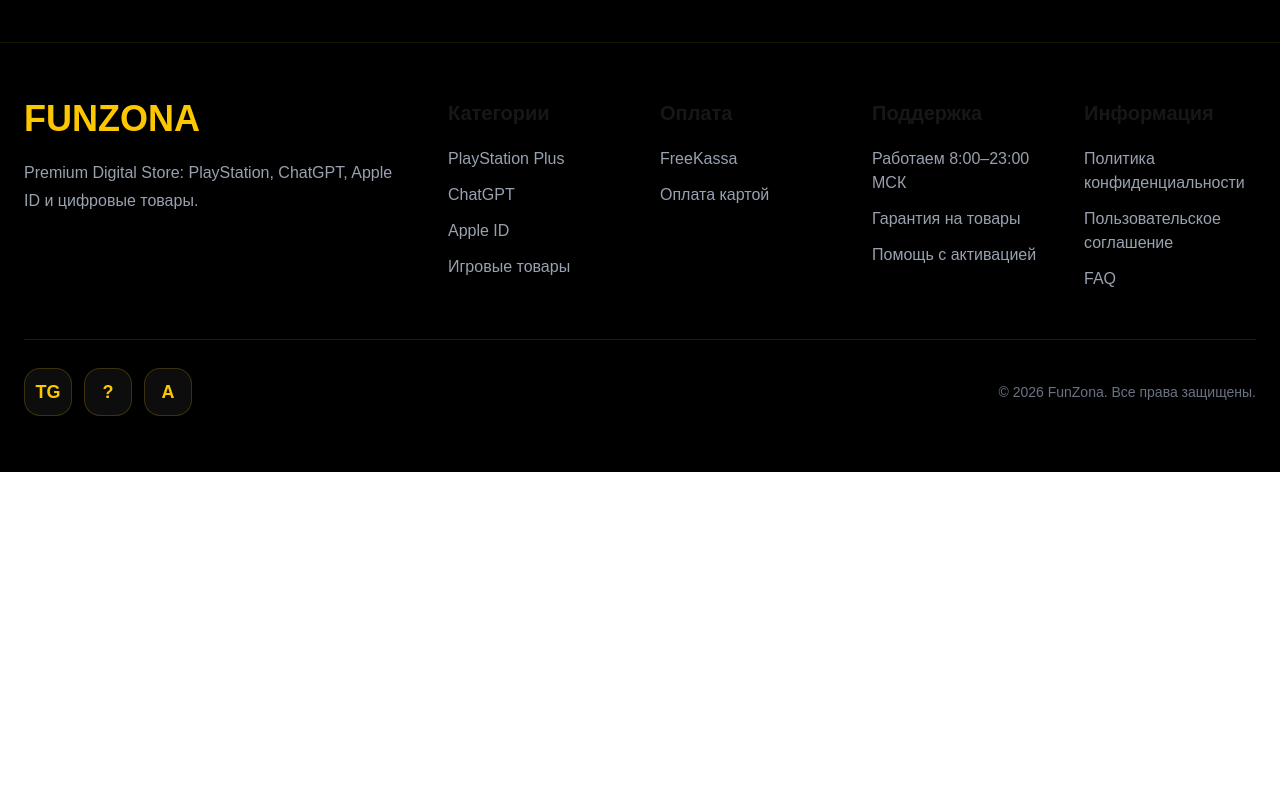
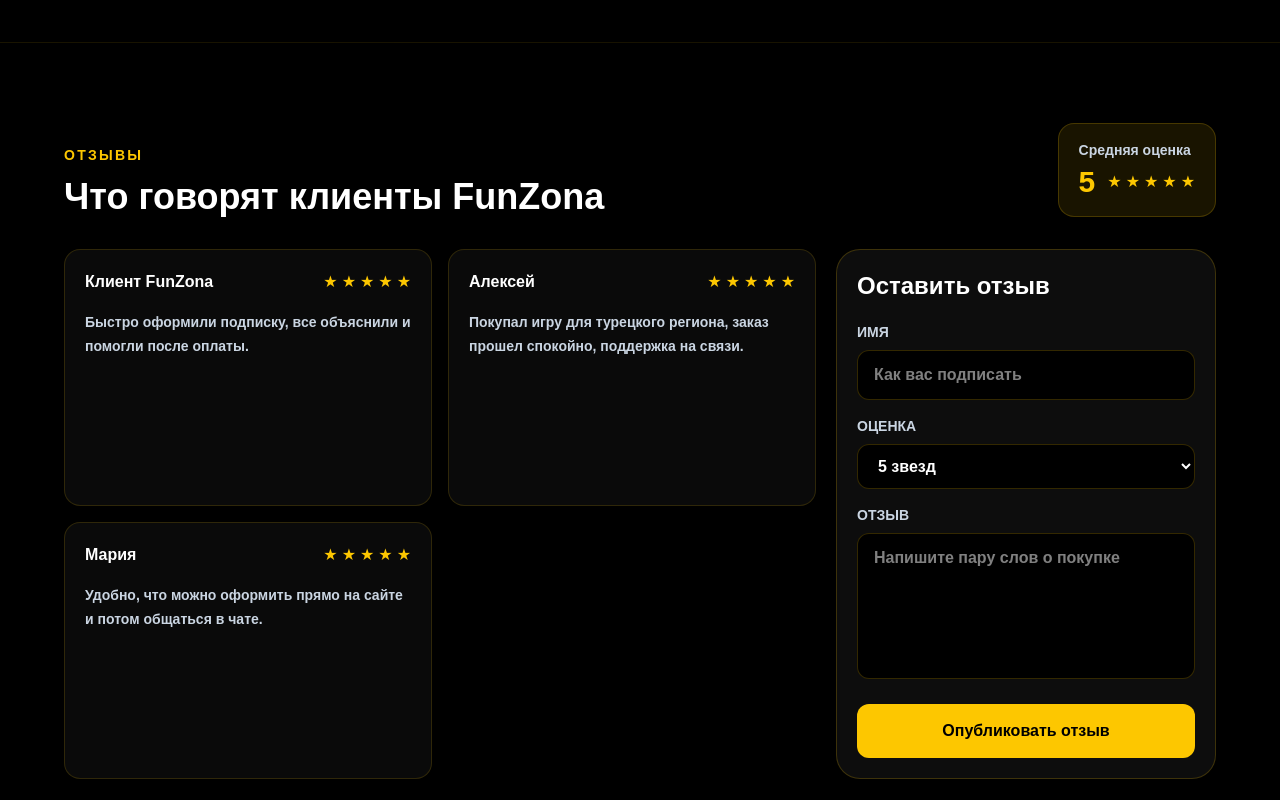
Before and after one commit to maksimzharkov03-eng/funzona, a Next.js app: page / in a window 1280 px wide. Shown: the part 1060-1860 px from the top of the page. Before the commit the page ends 1532 px from the top, so only its background shows below. Built offline with nearby package versions, Linux system fonts and the light colour scheme; no server answers; the database is empty.

Commit message:
Fix home page client directive

```diff
--- /dev/null
+++ b/app/ReviewsSection.tsx
@@ -0,0 +1,202 @@
+"use client";
+
+import { useEffect, useMemo, useState } from "react";
+
+type Review = {
+  id: number;
+  name: string;
+  rating: number;
+  text: string;
+  createdAt: string;
+};
+
+const fallbackReviews: Review[] = [
+  {
+    id: -1,
+    name: "Клиент FunZona",
+    rating: 5,
+    text: "Быстро оформили подписку, все объяснили и помогли после оплаты.",
+    createdAt: new Date().toISOString(),
+  },
+  {
+    id: -2,
+    name: "Алексей",
+    rating: 5,
+    text: "Покупал игру для турецкого региона, заказ прошел спокойно, поддержка на связи.",
+    createdAt: new Date().toISOString(),
+  },
+  {
+    id: -3,
+    name: "Мария",
+    rating: 5,
+    text: "Удобно, что можно оформить прямо на сайте и потом общаться в чате.",
+    createdAt: new Date().toISOString(),
+  },
+];
+
+function Stars({ value }: { value: number }) {
+  return (
+    <div className="flex gap-1 text-yellow-400" aria-label={`Оценка ${value} из 5`}>
+      {Array.from({ length: 5 }).map((_, index) => (
+        <span key={index}>{index < value ? "★" : "☆"}</span>
+      ))}
+    </div>
+  );
+}
+
+export default function ReviewsSection() {
+  const [reviews, setReviews] = useState<Review[]>(fallbackReviews);
+  const [name, setName] = useState("");
+  const [text, setText] = useState("");
+  const [rating, setRating] = useState(5);
+  const [loading, setLoading] = useState(false);
+  const [message, setMessage] = useState("");
+
+  useEffect(() => {
+    let mounted = true;
+
+    fetch("/api/reviews", { cache: "no-store" })
+      .then((res) => (res.ok ? res.json() : []))
+      .then((data) => {
+        if (mounted && Array.isArray(data) && data.length > 0) {
+          setReviews(data);
+        }
+      })
+      .catch(() => {});
+
+    return () => {
+      mounted = false;
+    };
+  }, []);
+
+  const average = useMemo(() => {
+    if (reviews.length === 0) return 5;
+    return Math.round((reviews.reduce((sum, review) => sum + review.rating, 0) / reviews.length) * 10) / 10;
+  }, [reviews]);
+
+  async function submitReview(event: React.FormEvent<HTMLFormElement>) {
+    event.preventDefault();
+    setLoading(true);
+    setMessage("");
+
+    try {
+      const res = await fetch("/api/reviews", {
+        method: "POST",
+        headers: { "Content-Type": "application/json" },
+        body: JSON.stringify({ name, text, rating }),
+      });
+
+      const data = await res.json();
+
+      if (!res.ok) {
+        throw new Error(data?.error || "Не удалось отправить отзыв");
+      }
+
+      setReviews((items) => [data, ...items.filter((item) => item.id > 0)]);
+      setName("");
+      setText("");
+      setRating(5);
+      setMessage("Спасибо, отзыв добавлен.");
+    } catch (error: any) {
+      setMessage(error?.message || "Не удалось отправить отзыв");
+    } finally {
+      setLoading(false);
+    }
+  }
+
+  return (
+    <section id="reviews" className="border-t border-yellow-400/10 bg-black px-6 py-16 sm:py-20">
+      <div className="mx-auto max-w-6xl">
+        <div className="mb-8 flex flex-col gap-4 lg:flex-row lg:items-end lg:justify-between">
+          <div>
+            <p className="text-sm font-black uppercase tracking-[0.16em] text-yellow-400">
+              Отзывы
+            </p>
+            <h2 className="mt-3 text-3xl font-black text-white sm:text-4xl">
+              Что говорят клиенты FunZona
+            </h2>
+          </div>
+          <div className="rounded-2xl border border-yellow-400/20 bg-yellow-400/10 px-5 py-4">
+            <p className="text-sm font-bold text-slate-300">Средняя оценка</p>
+            <div className="mt-1 flex items-center gap-3">
+              <span className="text-3xl font-black text-yellow-400">{average}</span>
+              <Stars value={Math.round(average)} />
+            </div>
+          </div>
+        </div>
+
+        <div className="grid gap-5 lg:grid-cols-[1fr_380px]">
+          <div className="grid gap-4 sm:grid-cols-2">
+            {reviews.slice(0, 6).map((review) => (
+              <article
+                key={review.id}
+                className="rounded-2xl border border-yellow-400/15 bg-white/[0.04] p-5"
+              >
+                <div className="flex items-center justify-between gap-3">
+                  <h3 className="font-black text-white">{review.name}</h3>
+                  <Stars value={review.rating} />
+                </div>
+                <p className="mt-4 text-sm font-semibold leading-6 text-slate-300">
+                  {review.text}
+                </p>
+              </article>
+            ))}
+          </div>
+
+          <form
+            onSubmit={submitReview}
+            className="rounded-3xl border border-yellow-400/20 bg-white/[0.05] p-5"
+          >
+            <h3 className="text-2xl font-black text-white">Оставить отзыв</h3>
+
+            <label className="mt-5 block text-sm font-black uppercase text-slate-300">
+              Имя
+              <input
+                value={name}
+                onChange={(event) => setName(event.target.value)}
+                placeholder="Как вас подписать"
+                className="mt-2 w-full rounded-xl border border-yellow-400/20 bg-black px-4 py-3 text-base font-bold text-white outline-none transition focus:border-yellow-400"
+              />
+            </label>
+
+            <label className="mt-4 block text-sm font-black uppercase text-slate-300">
+              Оценка
+              <select
+                value={rating}
+                onChange={(event) => setRating(Number(event.target.value))}
+                className="mt-2 w-full rounded-xl border border-yellow-400/20 bg-black px-4 py-3 text-base font-bold text-white outline-none transition focus:border-yellow-400"
+              >
+                <option value={5}>5 звезд</option>
+                <option value={4}>4 звезды</option>
+                <option value={3}>3 звезды</option>
+                <option value={2}>2 звезды</option>
+                <option value={1}>1 звезда</option>
+              </select>
+            </label>
+
+            <label className="mt-4 block text-sm font-black uppercase text-slate-300">
+              Отзыв
+              <textarea
+                value={text}
+                onChange={(event) => setText(event.target.value)}
+                placeholder="Напишите пару слов о покупке"
+                rows={5}
+                className="mt-2 w-full resize-none rounded-xl border border-yellow-400/20 bg-black px-4 py-3 text-base font-bold text-white outline-none transition focus:border-yellow-400"
+              />
+            </label>
+
+            {message ? <p className="mt-3 text-sm font-bold text-yellow-400">{message}</p> : null}
+
+            <button
+              type="submit"
+              disabled={loading}
+              className="mt-5 flex min-h-[54px] w-full items-center justify-center rounded-xl bg-yellow-400 px-5 py-3 text-base font-black text-black transition hover:bg-yellow-300 disabled:cursor-not-allowed disabled:opacity-60"
+            >
+              {loading ? "Отправляем..." : "Опубликовать отзыв"}
+            </button>
+          </form>
+        </div>
+      </div>
+    </section>
+  );
+}
--- /dev/null
+++ b/app/api/reviews/route.ts
@@ -0,0 +1,57 @@
+import { prisma } from "@/app/lib/prisma";
+import { NextResponse } from "next/server";
+
+export const dynamic = "force-dynamic";
+
+function cleanText(value: unknown, max = 500) {
+  return String(value || "").replace(/<[^>]*>/g, "").trim().slice(0, max);
+}
+
+export async function GET() {
+  try {
+    const reviews = await prisma.review.findMany({
+      orderBy: { createdAt: "desc" },
+      take: 24,
+    });
+
+    return NextResponse.json(reviews, {
+      headers: { "Cache-Control": "no-store" },
+    });
+  } catch (error: any) {
+    return NextResponse.json(
+      { error: error?.message || "Не удалось загрузить отзывы" },
+      { status: 500 },
+    );
+  }
+}
+
+export async function POST(req: Request) {
+  try {
+    const body = await req.json();
+    const name = cleanText(body.name, 40) || "Клиент FunZona";
+    const text = cleanText(body.text, 600);
+    const rating = Math.max(1, Math.min(5, Number(body.rating || 5)));
+
+    if (text.length < 8) {
+      return NextResponse.json(
+        { error: "Напиши отзыв чуть подробнее" },
+        { status: 400 },
+      );
+    }
+
+    const review = await prisma.review.create({
+      data: {
+        name,
+        text,
+        rating,
+      },
+    });
+
+    return NextResponse.json(review, { status: 201 });
+  } catch (error: any) {
+    return NextResponse.json(
+      { error: error?.message || "Не удалось сохранить отзыв" },
+      { status: 500 },
+    );
+  }
+}
--- a/app/page.tsx
+++ b/app/page.tsx
@@ -1,4 +1,6 @@
 "use client";
+
+import ReviewsSection from "./ReviewsSection";
 
 import { useEffect, useState } from "react";
 
@@ -68,7 +70,7 @@
               Поддержка
             </a>
             <a
-              href="#reviews"
+              href="/#reviews"
               className="flex min-h-[56px] items-center justify-center rounded-xl border border-yellow-400/50 px-6 py-3 text-center text-base font-black leading-tight text-white transition hover:bg-yellow-400/10"
             >
               Отзывы
@@ -168,6 +170,7 @@
           </a>
         </div>
       </section>
-    </main>
+          <ReviewsSection />
+</main>
   );
 }
```
Also changed, not shown: 1 other file (tests, documents, lock files or other folders).
